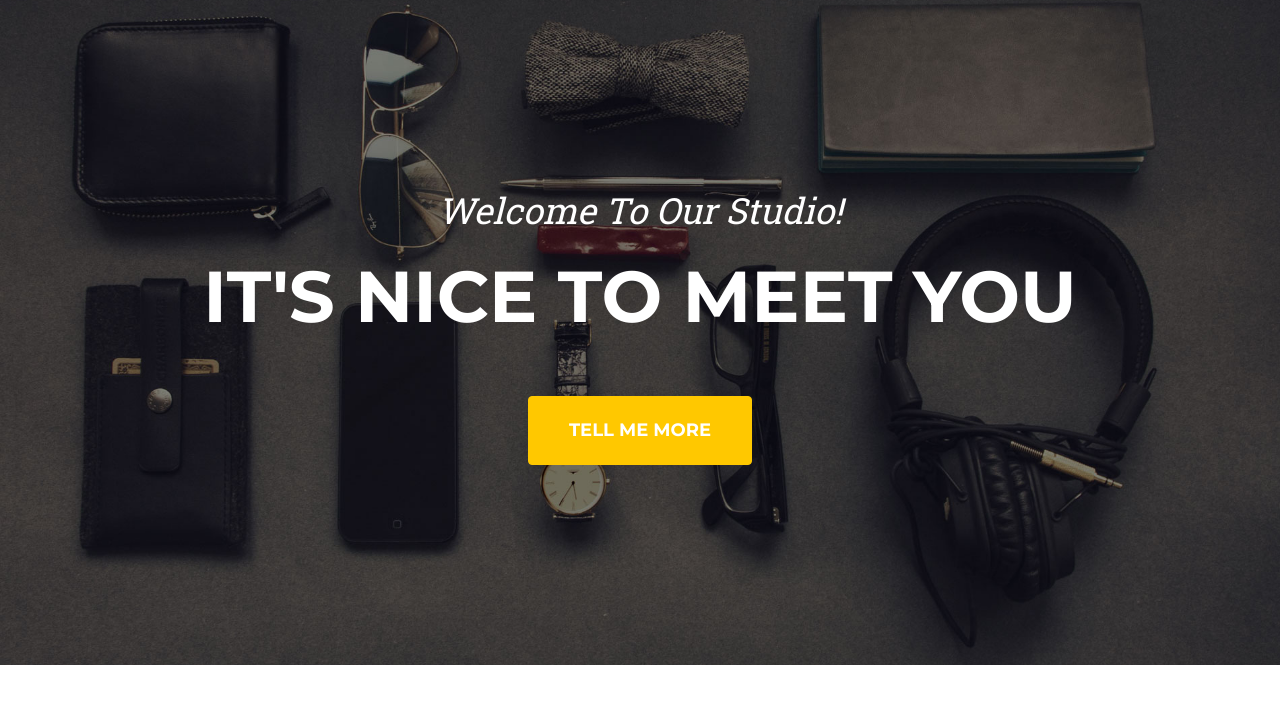
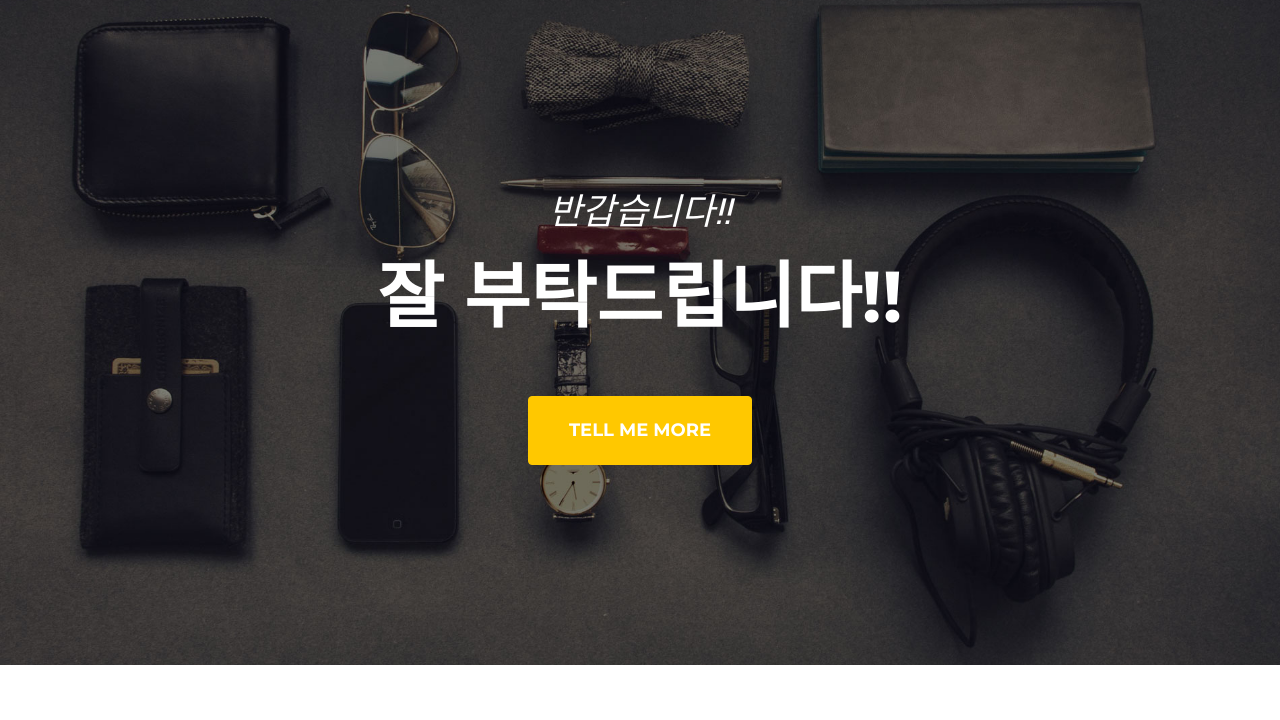
Before and after one commit to lidkdk0606/company-project, a plain HTML site: page startbootstrap-agency-gh-pages/index.html in a window 1280 px wide. Shown: the part 80-800 px from the top of the page. Drawn offline with nearby package versions, Linux system fonts and the light colour scheme.

Commit message:
member first commit

```diff
--- a/startbootstrap-agency-gh-pages/index.html
+++ b/startbootstrap-agency-gh-pages/index.html
@@ -39,8 +39,8 @@
         <!-- Masthead-->
         <header class="masthead">
             <div class="container">
-                <div class="masthead-subheading">Welcome To Our Studio!</div>
-                <div class="masthead-heading text-uppercase">It's Nice To Meet You</div>
+                <div class="masthead-subheading">반갑습니다!!</div>
+                <div class="masthead-heading text-uppercase">잘 부탁드립니다!!</div>
                 <a class="btn btn-primary btn-xl text-uppercase" href="#services">Tell Me More</a>
             </div>
         </header>
```
